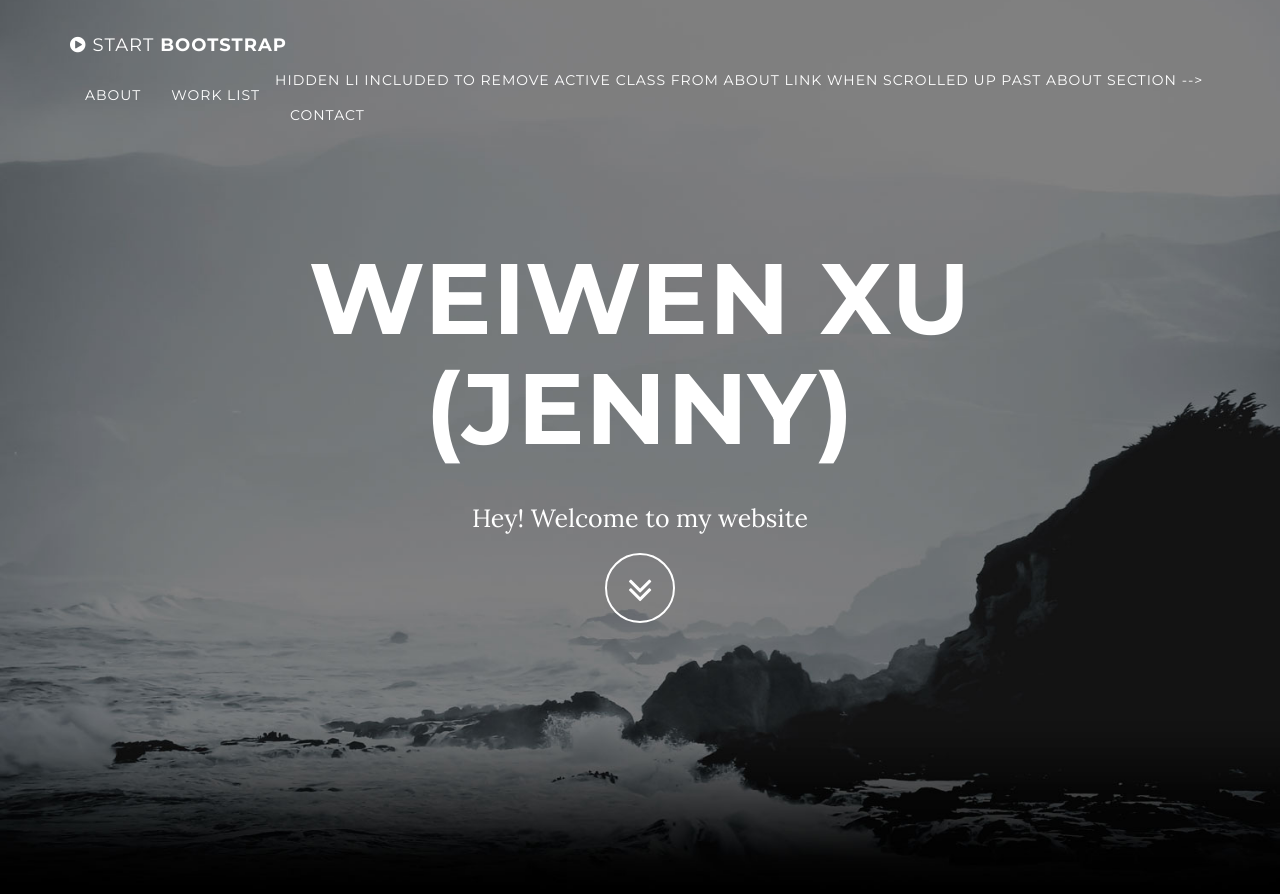
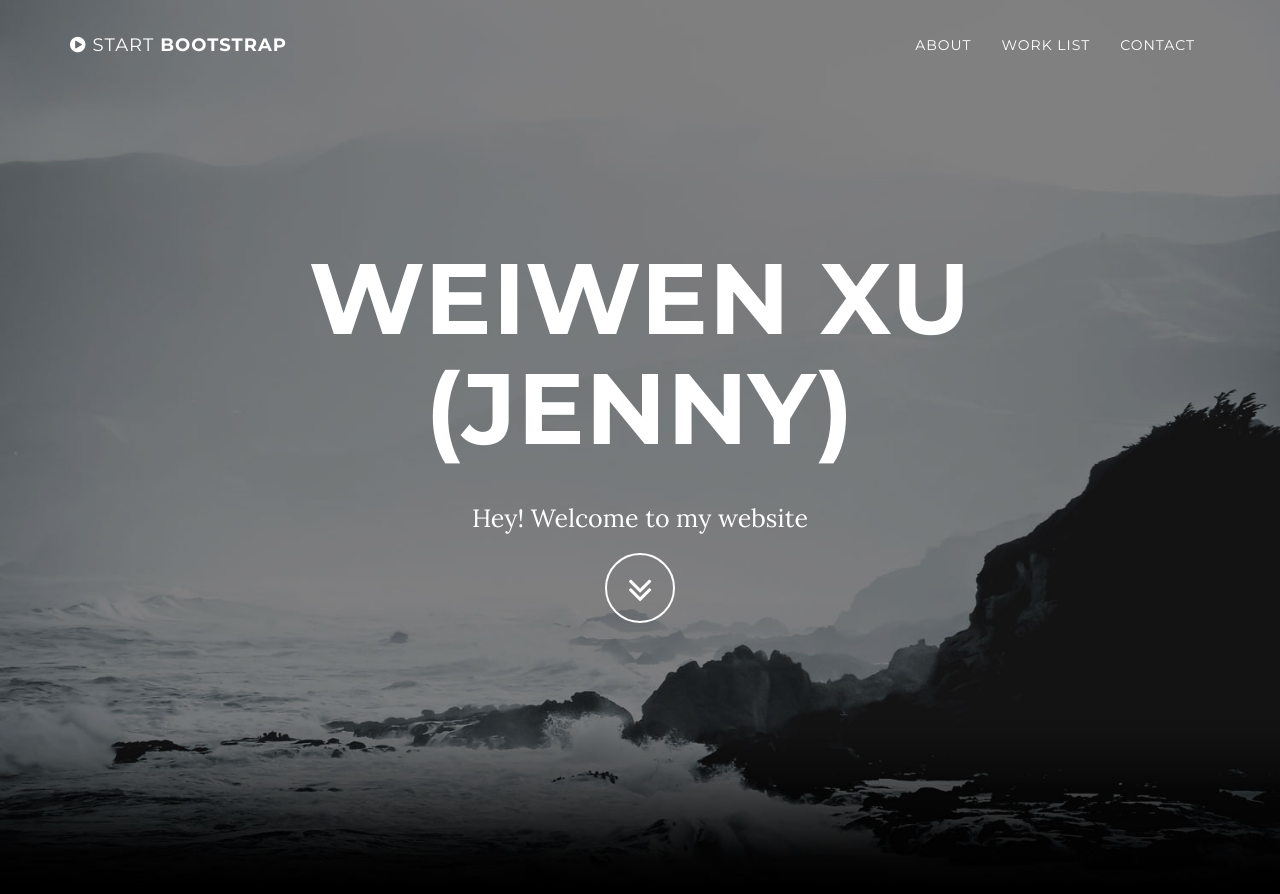
Before and after one commit to WeiwenXu21/WeiwenXu21.github.io, a Jekyll site: the page built from index.html, in a window 1280 px wide and 900 px high. Shown: the top 894 px of the window. Built offline with Jekyll 4.4.1, drawn with Linux system fonts in a browser that asks for light colours.

Commit message:
fixed a bug on menu bar

```diff
--- a/_includes/nav.html
+++ b/_includes/nav.html
@@ -13,7 +13,7 @@
             <!-- Collect the nav links, forms, and other content for toggling -->
             <div class="collapse navbar-collapse navbar-right navbar-main-collapse">
                 <ul class="nav navbar-nav">
-                    Hidden li included to remove active class from about link when scrolled up past about section -->
+                    <!-- Hidden li included to remove active class from about link when scrolled up past about section -->
                     <li class="hidden">
                         <a href="#page-top"></a>
                     </li>
```
Also changed, not shown: 1 other file.
